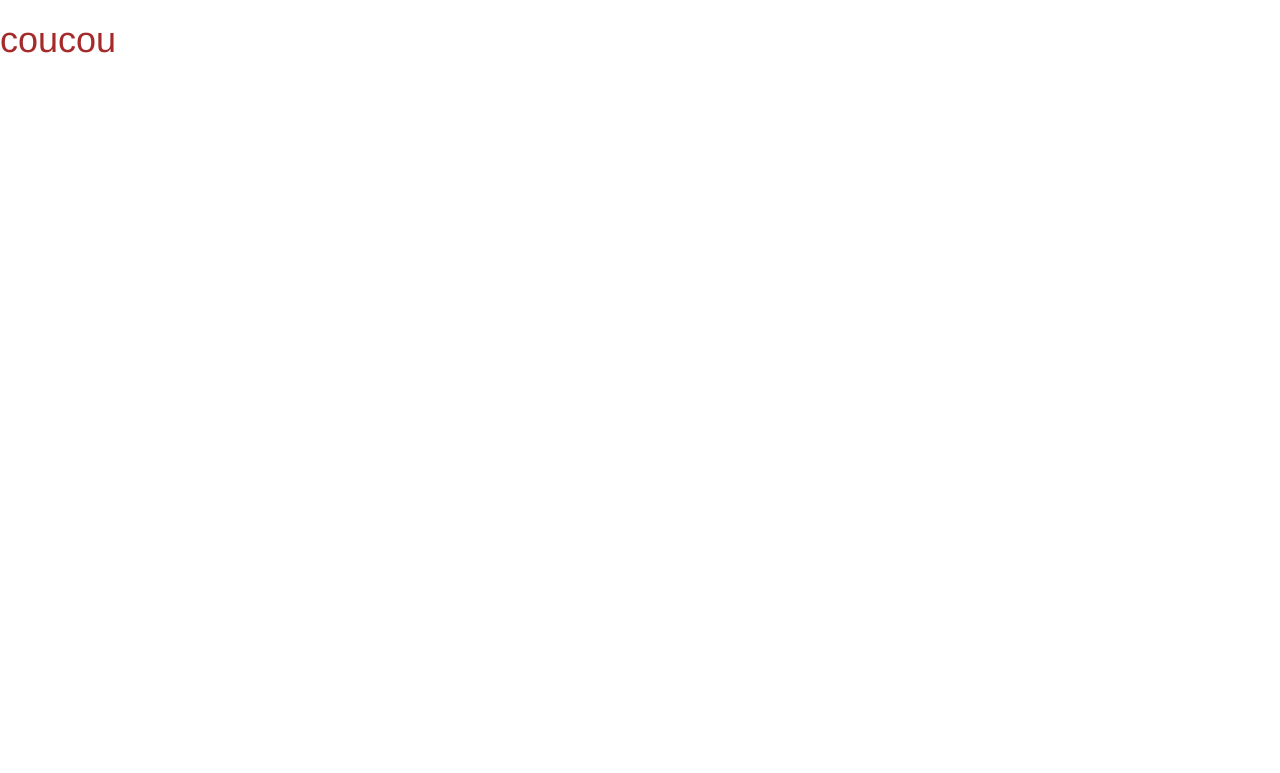
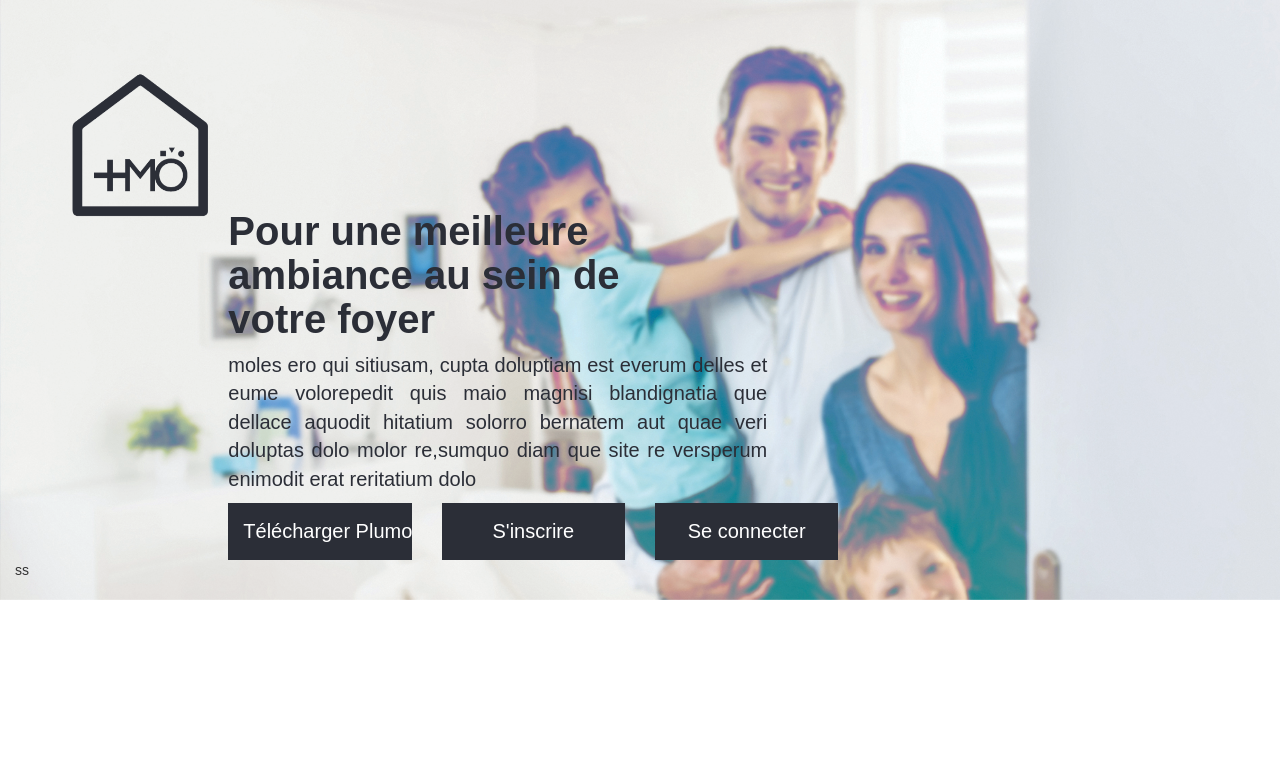
Before and after one commit to lucien-le-foll/plumo-front, a website: page index.html in a window 1280 px wide. Drawn offline with nearby package versions, Linux system fonts and the light colour scheme; some packages are replaced by stand-ins of ours.

Commit message:
Landing Page + LESS

```diff
--- a/css/app.css
+++ b/css/app.css
@@ -1,5 +1 @@
-#panel-login {
-  margin: auto; }
-
-h1 {
-  color: brown; }
+body{font-family:arial}#panel-login{margin:auto}.grey-dark-button{color:#fff;background-color:#2b2e37;border-radius:0;border:0;width:100%}.grey-dark-button:hover{color:#d8d4d5;background-color:#2b2e37;text-decoration:none}#intro-logo img{position:absolute;padding-top:70px;width:150px;margin-left:50px}#intro{color:#2b2e37;position:relative;z-index:1000;padding-top:15%}#intro #intro-titre{font-size:40px;font-weight:700}#intro #intro-p{font-size:20px;text-align:justify}#intro #intro-button a{font-size:20px;padding:15px}.carousel{position:fixed;top:0;left:0;width:100%;height:100%;z-index:0}.carousel .carousel-page{width:100%;height:75%}.carousel #slide1{background-image:url(../img/3.jpg);background-repeat:no-repeat;background-size:100%}#apps-download{background-color:#2b2e37}
--- a/views/plumo/landing.html
+++ b/views/plumo/landing.html
@@ -1 +1,59 @@
-<h1>coucou</h1>
+<div class="container-fluid">
+
+    <div class="row">
+        <div class="carousel slide" data-ride="carousel" data-interval="4000">
+            <!-- Bulles -->
+            <ol class="carousel-indicators">
+                <li data-target="#my_carousel" data-slide-to="0" class="active"></li>
+                <li data-target="#my_carousel" data-slide-to="1"></li>
+                <li data-target="#my_carousel" data-slide-to="2"></li>
+                <li data-target="#my_carousel" data-slide-to="3"></li>
+            </ol>
+            <!-- Slides -->
+            <div class="carousel-inner">
+
+                <!-- Slide 1 -->
+                <div class="item active">
+                    <div class="carousel-page" id="slide1"></div>
+                </div>
+            </div>
+        </div>
+    </div>
+    <div class="row" id="intro-logo">
+        <div class="col-md-12">
+            <img src="../plumo-front/img/logo-noir.png" alt="">
+        </div>
+    </div>
+
+    <div class="row" id="intro">
+        <div class="col-xs-offset-2 col-xs-8">
+            <div class="row">
+                <h1 id="intro-titre" class="col-xs-6">Pour une meilleure ambiance au sein de votre foyer</h1>
+            </div>
+            <div class="row">
+                <div class="col-md-8">
+                    <p id="intro-p">moles ero qui sitiusam, cupta doluptiam est everum delles et eume volorepedit quis maio magnisi blandignatia que dellace aquodit
+                        hitatium solorro bernatem aut quae veri doluptas dolo molor re,sumquo diam que site re versperum enimodit erat reritatium dolo</p>
+                    </div>
+                </div>
+                <div class="row" id="intro-button">
+                    <div class="col-md-3">
+                        <a class="btn btn-lg btn-default grey-dark-button" href="#" role="button">Télécharger Plumo</a>
+                    </div>
+                    <div class="col-md-3">
+                     <a class="btn btn-lg btn-default grey-dark-button" href="#" role="button">S'inscrire</a>
+                 </div>
+                 <div class="col-md-3">
+                    <a class="btn btn-lg btn-default grey-dark-button" href="#" role="button">Se connecter</a>
+                </div>
+
+            </div>
+        </div>
+    </div>
+    <div class="row" id="apps-download">
+        <div class="col-md-12">
+            ss
+        </div>
+    </div>
+
+</div>
```
Also changed, not shown: img/3.jpg (added), img/4.jpg (added), img/degrade.jpg (added), img/logo-blanc.png (added), img/logo-noir.png (added), img/logo-social.png (added), img/logo-social2.png (added), img/logo-social3.png (added), img/logo-social4.png (added), img/logo-social5.png (added), 2 other files.
